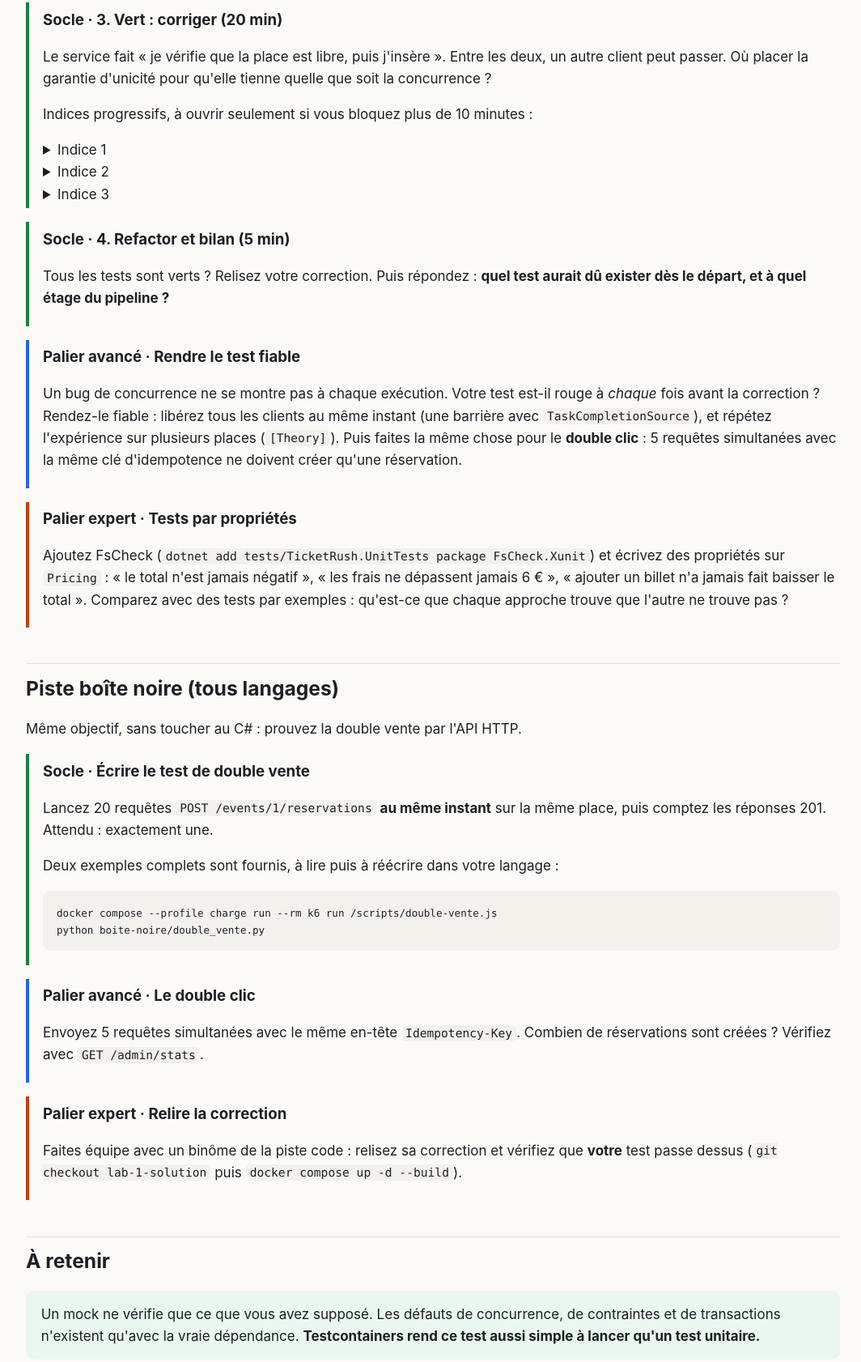
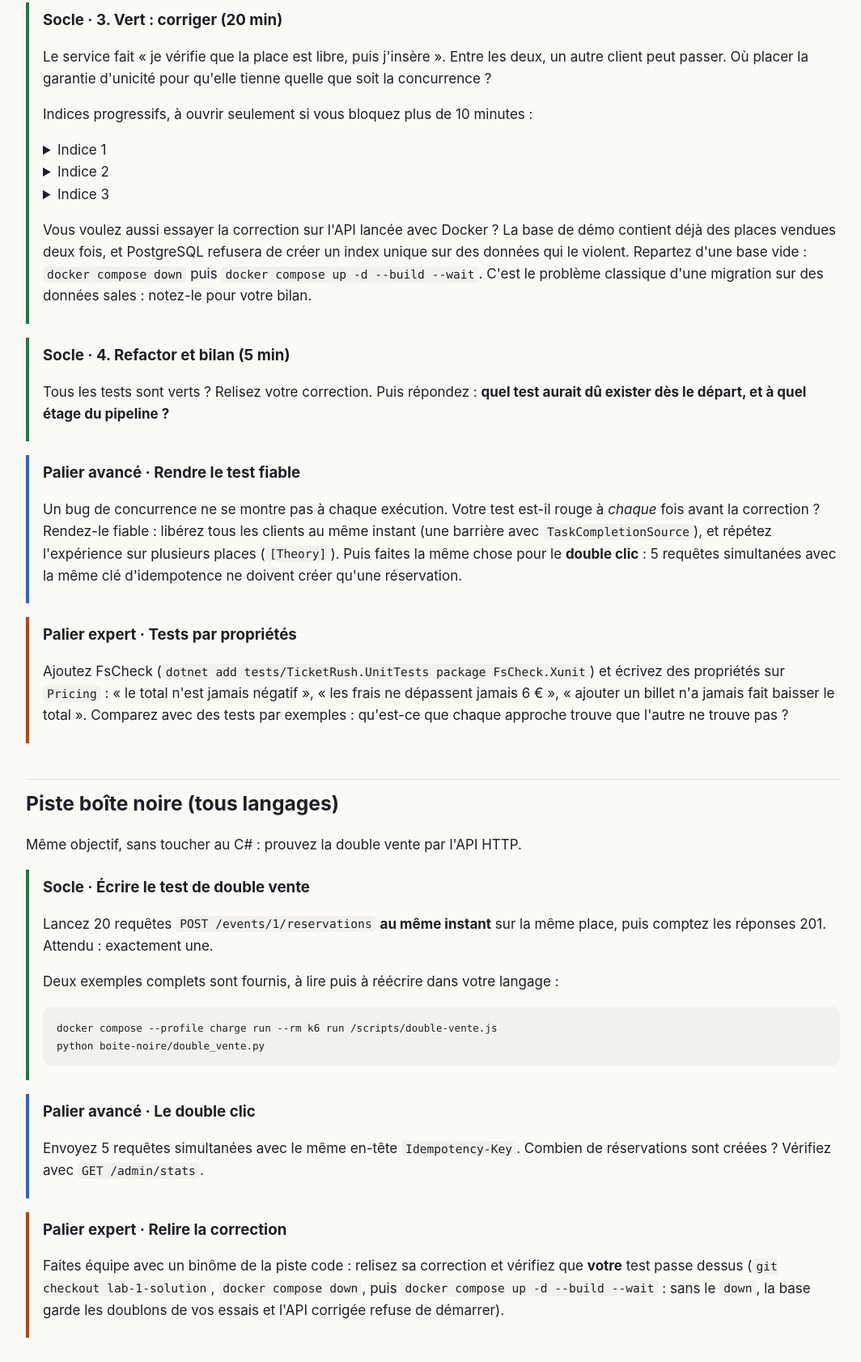
Before and after one commit to Niaderwind2/ticketrush, a plain HTML site: page docs/lab-1.html in a window 1280 px wide. Shown: the part 1564-3246 px from the top of the page at 81% size, without its empty margins (105-1169 px from the left). Drawn offline with Linux system fonts and the light colour scheme.

Commit message:
Lab 1 : repartir d'une base vide avant d'essayer la correction sur l'API Docker
La base de démo garde les doublons des essais précédents : l'index unique
ne peut pas se créer et l'API corrigée ne démarre pas sans docker compose down.

Co-Authored-By: Claude Opus 5.5 <noreply@anthropic.com>
Claude-Session: https://claude.ai/code/session_01FG35i2XC9Yv31NgqSNop2H

```diff
--- a/docs/lab-1.html
+++ b/docs/lab-1.html
@@ -72,7 +72,8 @@ public async Task Vingt_clients_sur_la_meme_place_une_seule_reservation_reussit(
 <p>Indices progressifs, à ouvrir seulement si vous bloquez plus de 10 minutes :</p>
 <details><summary>Indice 1</summary><p>Le code applicatif ne peut pas garantir l'unicité seul : plusieurs instances de l'API peuvent tourner en même temps. Qui voit toutes les requêtes ?</p></details>
 <details><summary>Indice 2</summary><p>PostgreSQL sait garantir l'unicité avec un index unique. Il peut même être <em>partiel</em> : uniquement sur les réservations actives (<code>WHERE status IN ('Held', 'Paid')</code>).</p></details>
-<details><summary>Indice 3</summary><p>Ajoutez l'index dans <code>schema.sql</code>, puis interceptez l'erreur <code>PostgresErrorCodes.UniqueViolation</code> dans <code>PgReservationRepository.InsertAsync</code> pour la traduire en <code>SeatAlreadyTakenException</code>.</p></details>
+<details><summary>Indice 3</summary><p>Ajoutez l'index dans <code>schema.sql</code>, puis interceptez l'erreur <code>PostgresErrorCodes.UniqueViolation</code> dans <code>PgReservationRepository.InsertAsync</code> pour la traduire en <code>SeatAlreadyTakenException</code>. Le fichier <code>src/TicketRush.Api/Infrastructure/schema.sql</code> est rejoué à chaque démarrage : les tests d'intégration partent d'une base neuve et le voient tout de suite.</p></details>
+<p class="small">Vous voulez aussi essayer la correction sur l'API lancée avec Docker ? La base de démo contient déjà des places vendues deux fois, et PostgreSQL refusera de créer un index unique sur des données qui le violent. Repartez d'une base vide : <code>docker compose down</code> puis <code>docker compose up -d --build --wait</code>. C'est le problème classique d'une migration sur des données sales : notez-le pour votre bilan.</p>
 </div>
 
 <div class="palier base">
@@ -105,7 +106,7 @@ python boite-noire/double_vente.py</code></pre>
 </div>
 <div class="palier expert">
 <h3>Palier expert · Relire la correction</h3>
-<p>Faites équipe avec un binôme de la piste code : relisez sa correction et vérifiez que <strong>votre</strong> test passe dessus (<code>git checkout lab-1-solution</code> puis <code>docker compose up -d --build</code>).</p>
+<p>Faites équipe avec un binôme de la piste code : relisez sa correction et vérifiez que <strong>votre</strong> test passe dessus (<code>git checkout lab-1-solution</code>, <code>docker compose down</code>, puis <code>docker compose up -d --build --wait</code> : sans le <code>down</code>, la base garde les doublons de vos essais et l'API corrigée refuse de démarrer).</p>
 </div>
 
 <h2>À retenir</h2>
```
Also changed, not shown: 1 other file.
